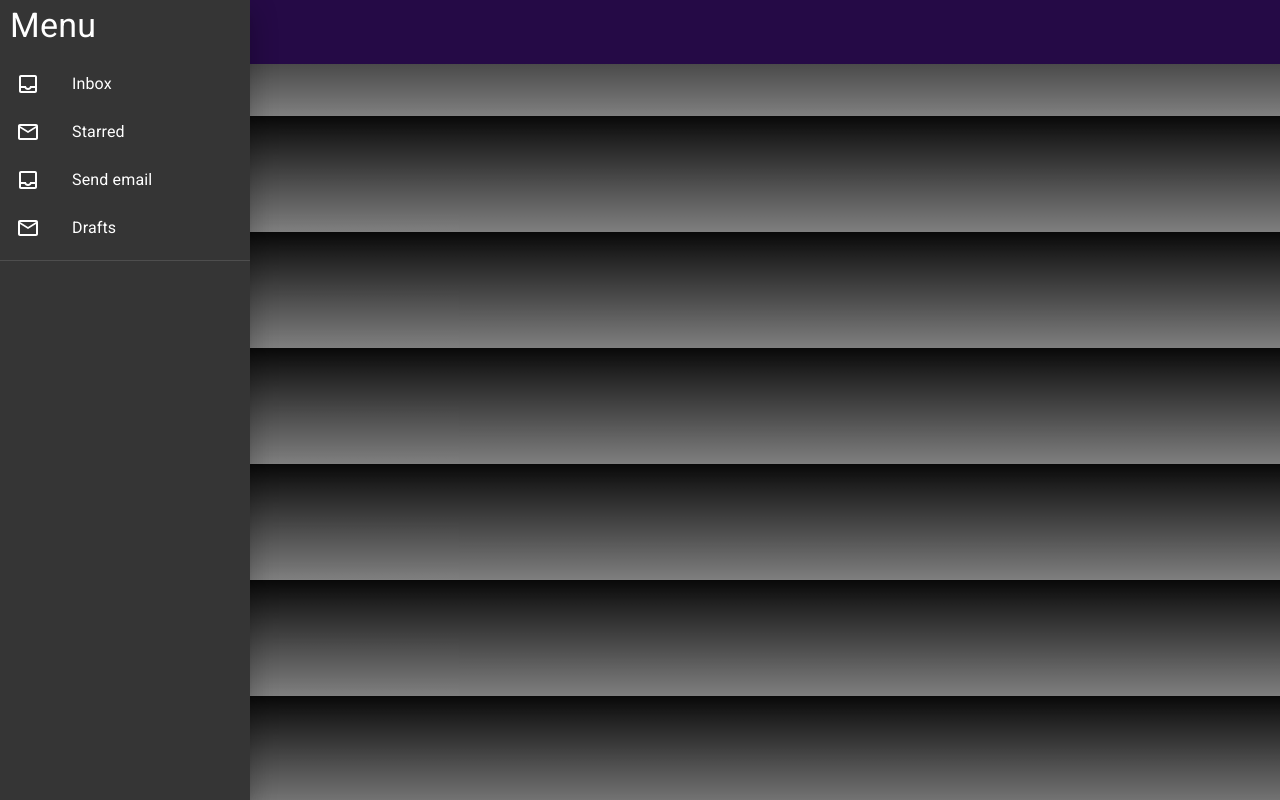
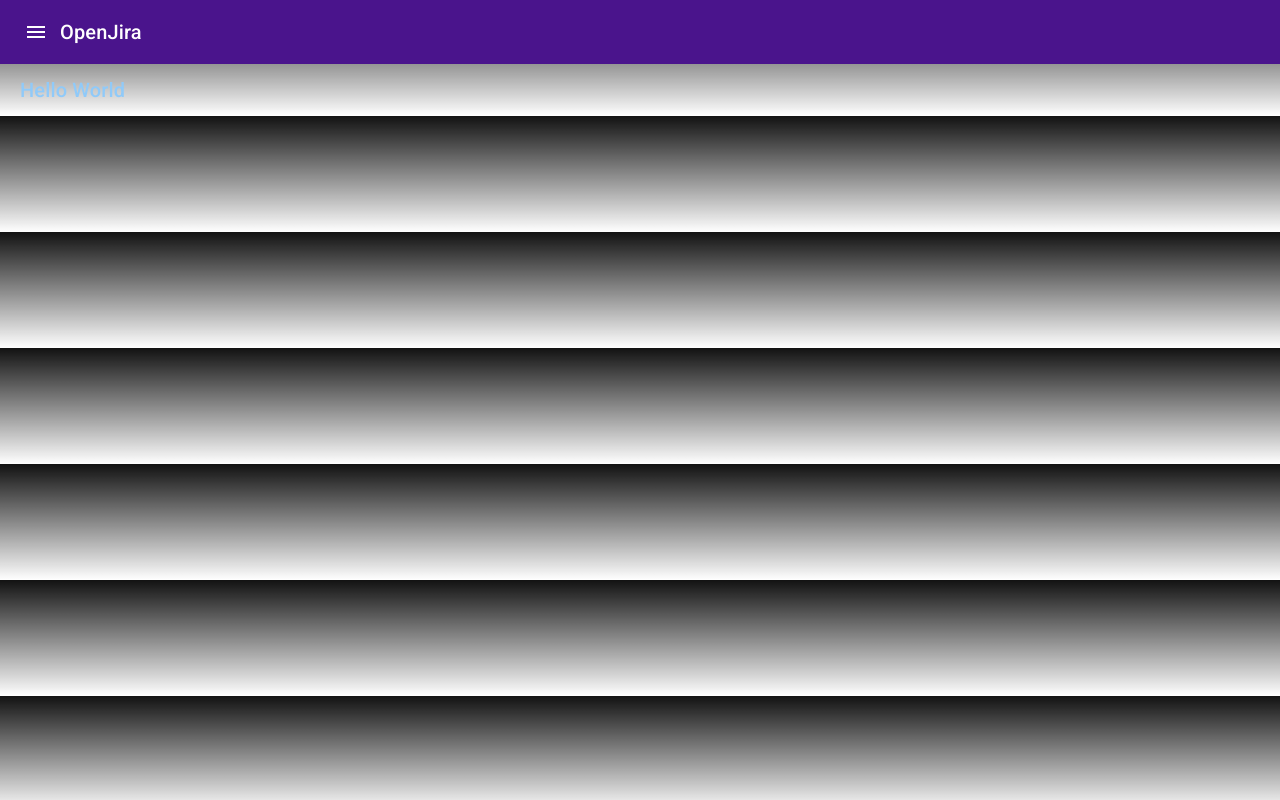
Before and after one commit to SamirPerezBazza/open-jira, a Next.js app: page / in a window 1280 px wide. Built offline with nearby package versions, Linux system fonts and the light colour scheme.

Commit message:
added open and close functions for the sidebar

```diff
--- a/components/ui/SideBar.tsx
+++ b/components/ui/SideBar.tsx
@@ -10,18 +10,16 @@ import {
 } from '@mui/material';
 import InboxOutlinedIcon from '@mui/icons-material/InboxOutlined';
 import MailOutlinedIcon from '@mui/icons-material/MailOutlined';
+import { useContext } from 'react';
+import { UIContext } from '../context/ui';
 
 const menuItems: string[] = ['Inbox', 'Starred', 'Send email', 'Drafts'];
 
 export const SideBar = () => {
+	const { sideMenuOpen, closeSideMenu } = useContext(UIContext);
+
 	return (
-		<Drawer
-			anchor="left"
-			open={true}
-			onClose={() => {
-				console.log('close');
-			}}
-		>
+		<Drawer anchor="left" open={sideMenuOpen} onClose={closeSideMenu}>
 			<Box sx={{ width: 250 }}>
 				<Box sx={{ padding: '5px 10px' }}>
 					<Typography variant="h4">Menu</Typography>
```
